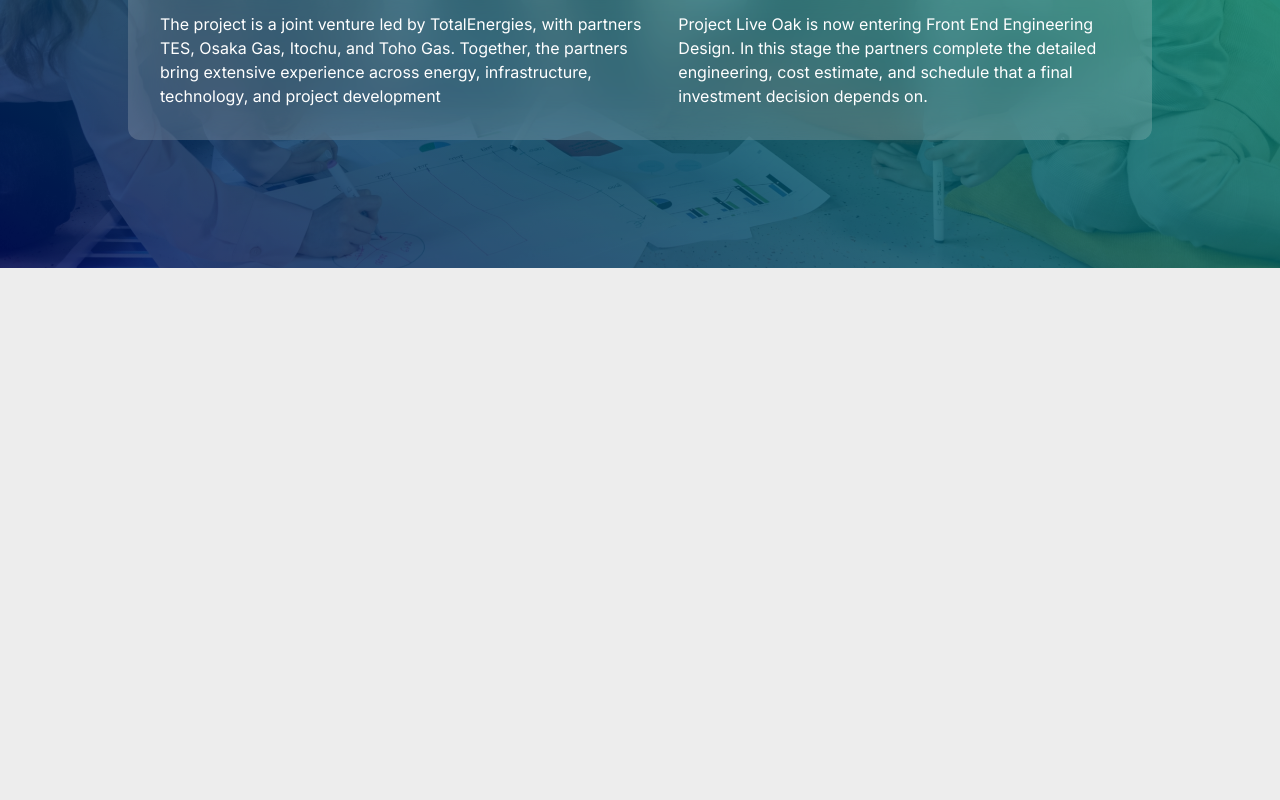
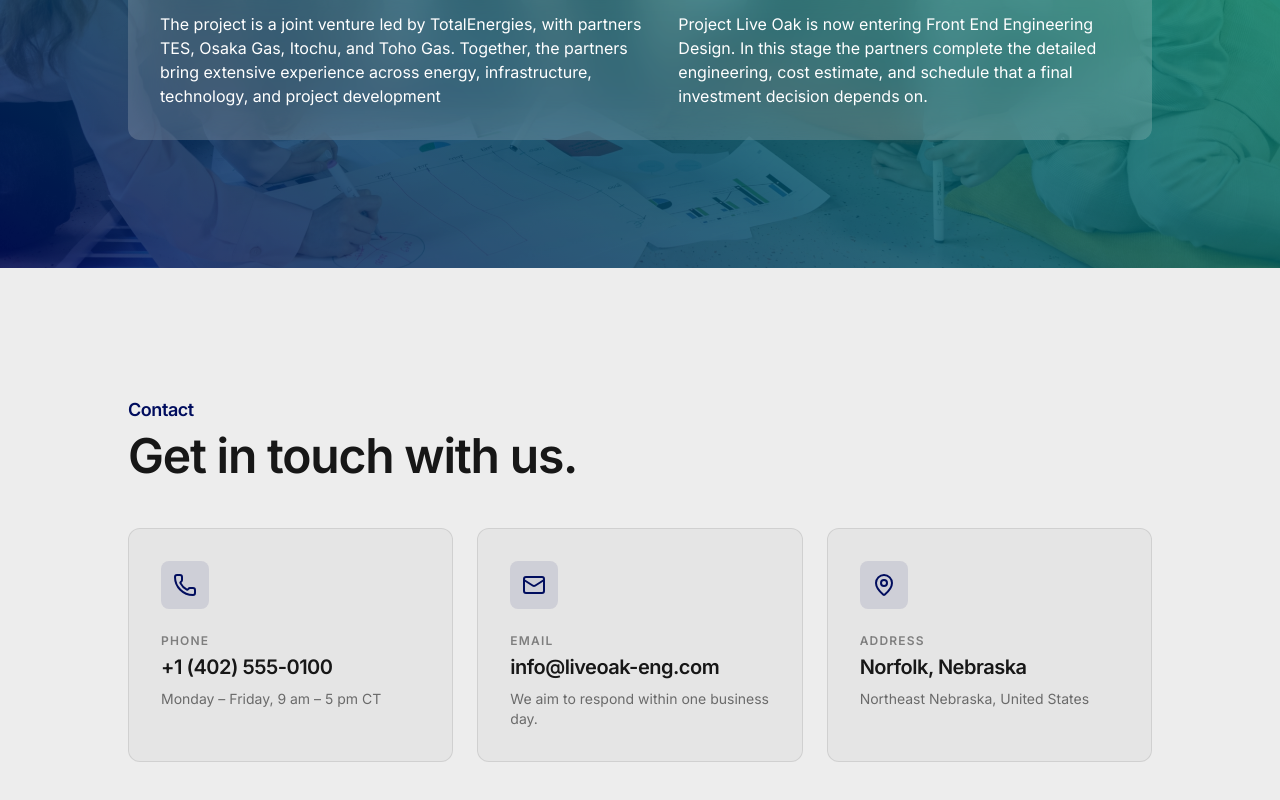
Before and after one commit to thecarpetjasp/liveoak-frontend, a Next.js app: page / in a window 1280 px wide. Shown: the part 2312-3112 px from the top of the page. Built offline with nearby package versions, Linux system fonts and the light colour scheme.

Commit message:
feat: added contact section

```diff
--- /dev/null
+++ b/app/(home)/(contact)/Contact.tsx
@@ -0,0 +1,118 @@
+"use client";
+
+import { LucideProps, Mail, MapPin, Phone } from "lucide-react";
+import { ForwardRefExoticComponent, RefAttributes } from "react";
+import { easeOut, motion } from "motion/react";
+
+type ContactMethod = {
+  Icon: ForwardRefExoticComponent<
+    Omit<LucideProps, "ref"> & RefAttributes<SVGSVGElement>
+  >;
+  label: string;
+  value: string;
+  href: string | null;
+  description: string;
+};
+
+const CONTACT_METHODS: ContactMethod[] = [
+  {
+    Icon: Phone,
+    label: "Phone",
+    value: "+1 (402) 555-0100",
+    href: "tel:+14025550100",
+    description: "Monday – Friday, 9 am – 5 pm CT",
+  },
+  {
+    Icon: Mail,
+    label: "Email",
+    value: "info@liveoak-eng.com",
+    href: "mailto:info@liveoak-eng.com",
+    description: "We aim to respond within one business day.",
+  },
+  {
+    Icon: MapPin,
+    label: "Address",
+    value: "Norfolk, Nebraska",
+    href: null,
+    description: "Northeast Nebraska, United States",
+  },
+];
+
+export default function Contact() {
+  return (
+    <section className="section-padding container-padding">
+      <div className="max-w-7xl w-full mx-auto flex flex-col gap-12">
+        <motion.div
+          initial={{ opacity: 0, y: 50, filter: "blur(12px)" }}
+          whileInView={{ opacity: 1, y: 0, filter: "blur(0px)" }}
+          viewport={{ once: true, amount: 0.2 }}
+          transition={{ duration: 1, ease: easeOut }}
+          className="flex flex-col gap-2"
+        >
+          <h2 className="text-lg font-semibold tracking-tight text-secondary dark:text-primary">
+            Contact
+          </h2>
+          <h3 className="text-4xl sm:text-5xl font-semibold tracking-tight">
+            Get in touch with us.
+          </h3>
+        </motion.div>
+
+        <div className="grid sm:grid-cols-3 gap-6">
+          {CONTACT_METHODS.map(
+            ({ Icon, label, value, href, description }, i) => (
+              <ContactCard
+                key={label}
+                Icon={Icon}
+                label={label}
+                value={value}
+                href={href}
+                description={description}
+                index={i}
+              />
+            ),
+          )}
+        </div>
+      </div>
+    </section>
+  );
+}
+
+function ContactCard({
+  Icon,
+  label,
+  value,
+  href,
+  description,
+  index,
+}: ContactMethod & { index: number }) {
+  return (
+    <motion.div
+      initial={{ opacity: 0, y: 50, filter: "blur(12px)" }}
+      whileInView={{ opacity: 1, y: 0, filter: "blur(0px)" }}
+      viewport={{ once: true, amount: 0.2 }}
+      transition={{ duration: 1, ease: easeOut, delay: index * 0.15 }}
+      className="flex flex-col gap-6 p-8 rounded-xl border border-current/10 bg-foreground/3"
+    >
+      <div className="flex items-center justify-center size-12 rounded-lg bg-secondary/10 dark:bg-primary/10">
+        <Icon className="size-6 text-secondary dark:text-primary" />
+      </div>
+
+      <div className="flex flex-col gap-1">
+        <p className="text-xs font-semibold tracking-widest uppercase text-current/50">
+          {label}
+        </p>
+        {href ? (
+          <a
+            href={href}
+            className="text-xl font-semibold tracking-tight hover:text-secondary dark:hover:text-primary transition-colors"
+          >
+            {value}
+          </a>
+        ) : (
+          <p className="text-xl font-semibold tracking-tight">{value}</p>
+        )}
+        <p className="mt-1 text-sm text-current/60">{description}</p>
+      </div>
+    </motion.div>
+  );
+}
--- a/app/(home)/page.tsx
+++ b/app/(home)/page.tsx
@@ -1,4 +1,5 @@
 import About from "./(about)/About";
+import Contact from "./(contact)/Contact";
 import Hero from "./(hero)/Hero";
 import Overview from "./(overview)/Overview";
 
@@ -8,6 +9,7 @@
       <Hero></Hero>
       <Overview></Overview>
       <About></About>
+      <Contact></Contact>
     </main>
   );
 }
```
